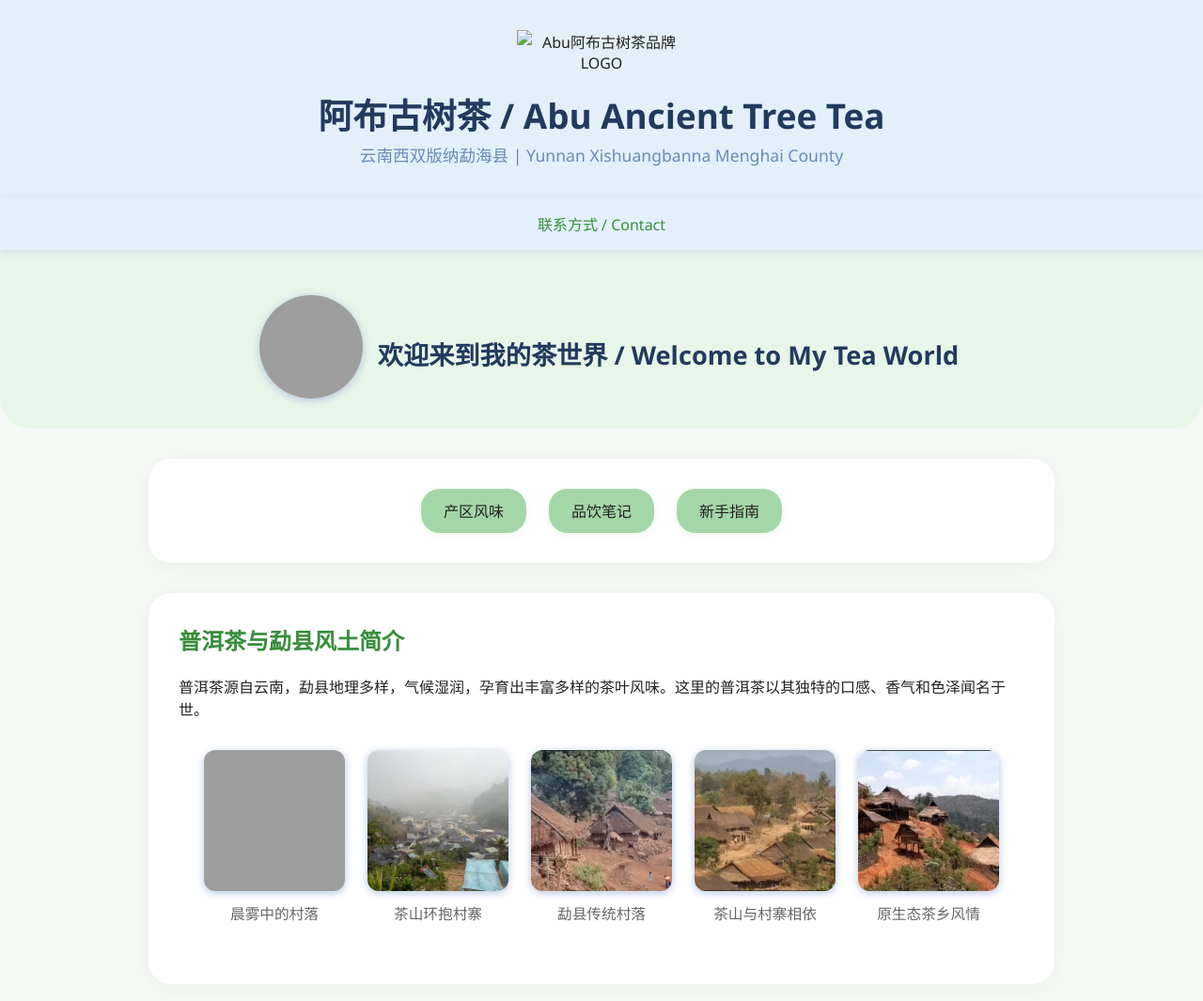
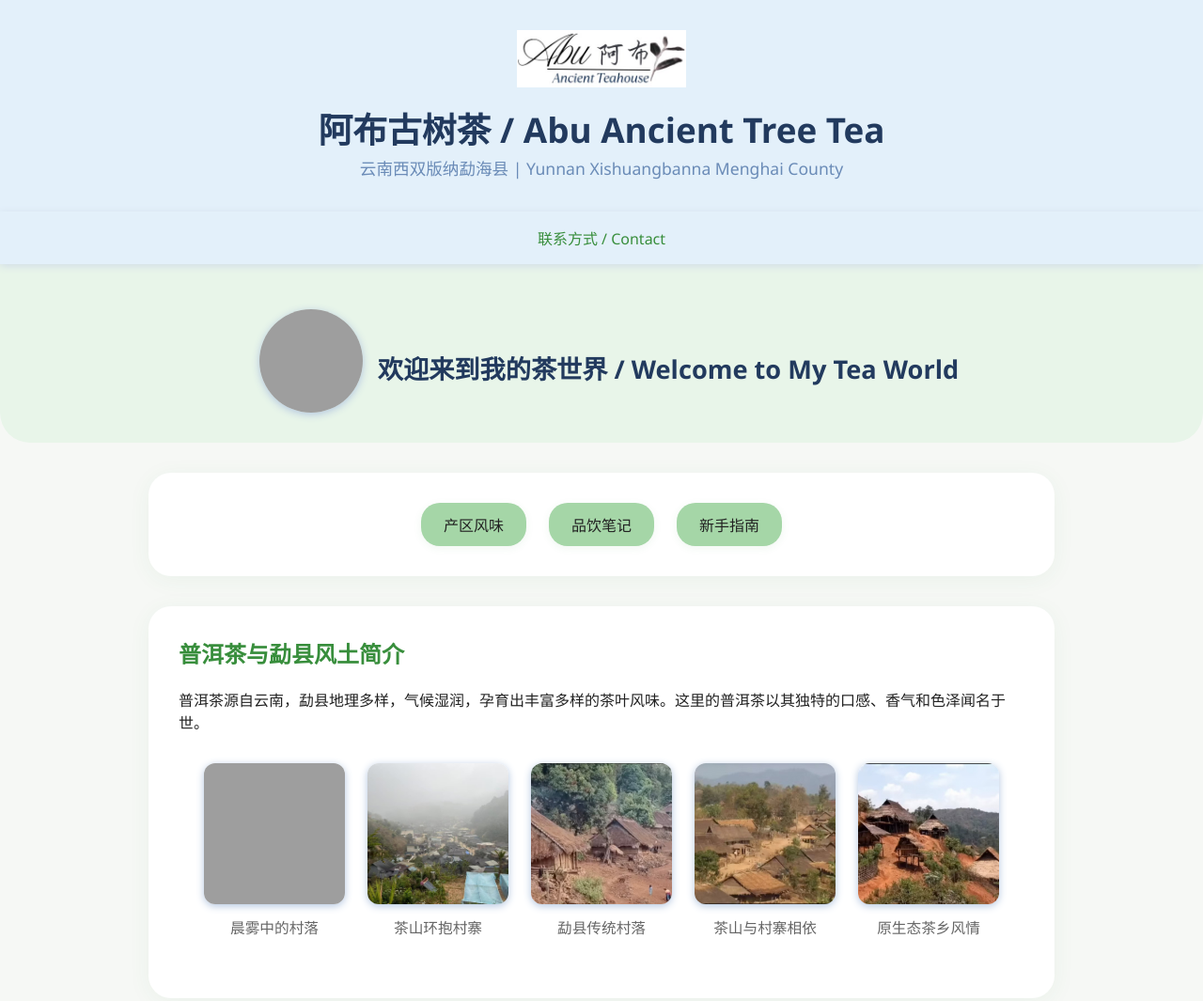
Before and after one commit to liualucky/abu-tea, a plain HTML site: page index.html in a window 1280 px wide. Shown: the top 1065 px of the page at 94% size. Drawn offline with Linux system fonts and the light colour scheme; grey boxes are pictures that could not be loaded.

Commit message:
Update index.html

```diff
--- a/index.html
+++ b/index.html
@@ -12,7 +12,7 @@
 <body>
   <!-- 顶部品牌区 -->
   <div class="brand-header" style="background:#e3f0fa;padding:2em 0 1em 0;text-align:center;">
-    <img src="abu-logo1.jpg" alt="Abu阿布古树茶品牌LOGO" style="width:180px;height:auto;display:block;margin:0 auto 1em auto;">
+    <img src="logo1.jpg" alt="Abu阿布古树茶品牌LOGO" style="width:180px;height:auto;display:block;margin:0 auto 1em auto;">
     <h1 style="font-size:2.3em;font-weight:700;margin:0.2em 0 0.1em 0;color:#223a5e;">阿布古树茶 / Abu Ancient Tree Tea</h1>
     <div style="color:#6a8bb7;font-size:1.1em;margin-bottom:1em;">云南西双版纳勐海县 | Yunnan Xishuangbanna Menghai County</div>
   </div>
```
